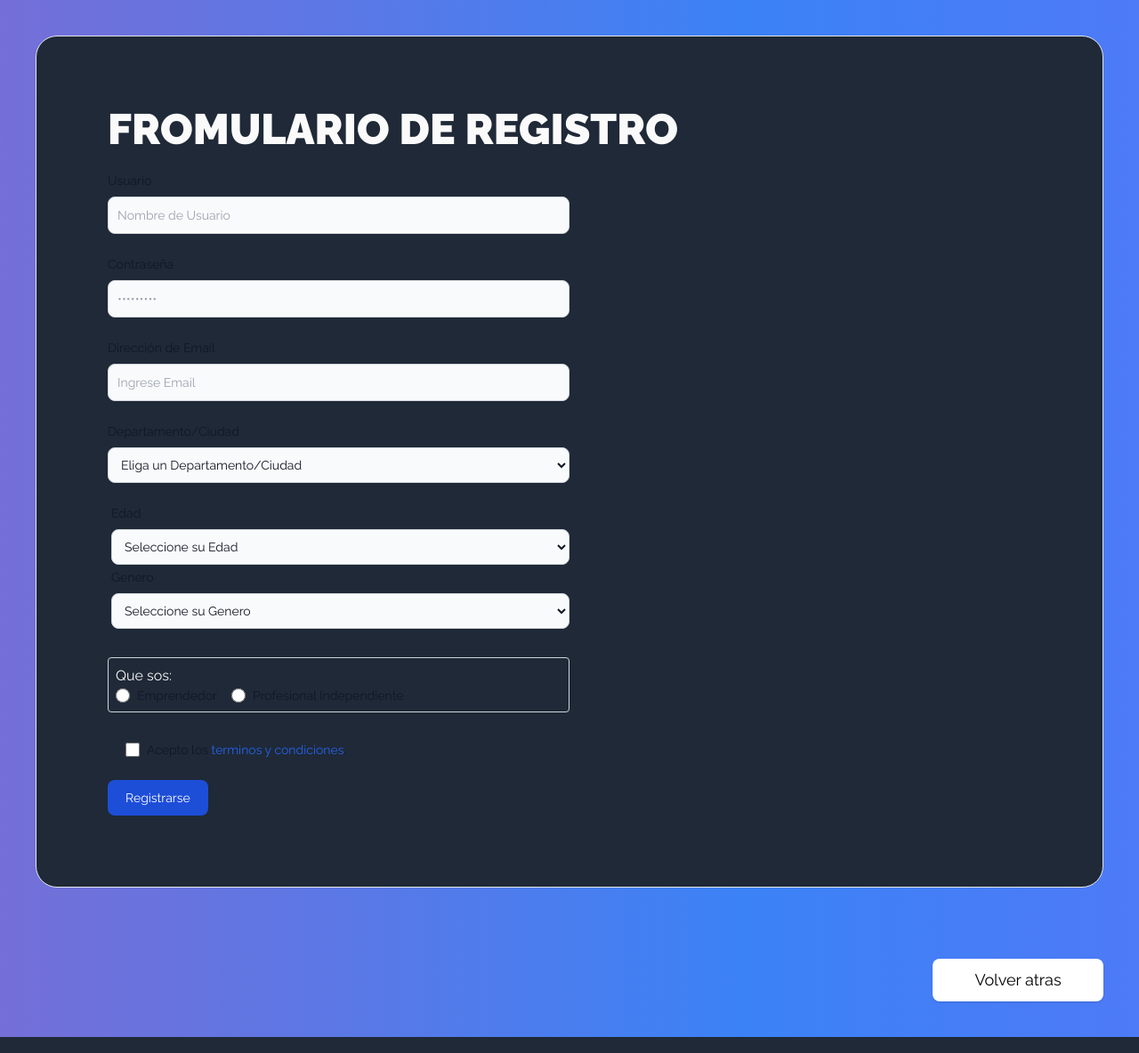
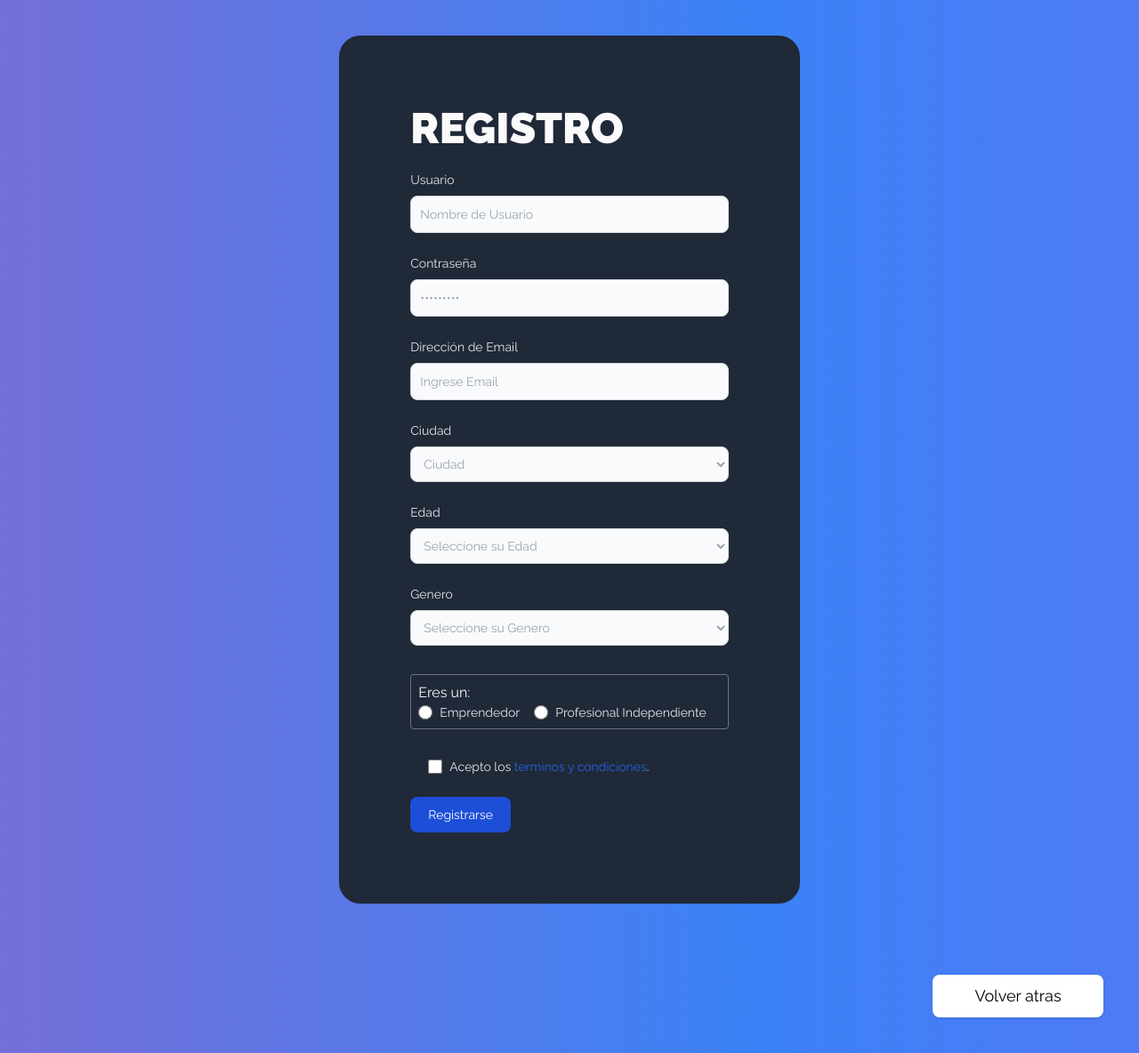
Before and after one commit to sofisil/Hufflepuff-Dec-22, a Flask app: page /formulario in a window 1280 px wide. Shown: the part 96-1280 px from the top of the page at 89% size. Run offline with Flask 2, Linux system fonts and the light colour scheme; parts of the project's set-up code (start-up, migrations or seed data) failed here and were passed over; some libraries are stand-ins or nearby versions.

Commit message:
html final del registro

```diff
--- a/templates/formulario.html
+++ b/templates/formulario.html
@@ -75,54 +75,48 @@
                 </button>
             </div>
         </header>
+    </div>
      <!-- ------------------------------------EL FORMULARIO------------------------------------------------------->
-<form class="p-20 m-10 bg-[#1f2937] border border-blue rounded-3xl">
+<form class="w-fit p-20 m-10 bg-[#1f2937] border-gray-300 drop-shadow-sm rounded-3xl mx-auto">
     <!---------- Titulo ------------->
-    <p class="text-[#FAFAFA] text-5xl font-bold mb-6">FROMULARIO DE REGISTRO</p>
+    <p class="text-[#FAFAFA] text-5xl font-bold mb-6">REGISTRO</p>
     <!--------- Contenido ----------->
-    <div class="mb-6">
+    <div class="mb-6 w-full">
         <div>
-            <label for="usuario" class="block mb-2 text-sm font-medium text-gray-900 dark:text-[#FAFAFA]">Usuario</label>
-            <input type="text" id="usuario" class="bg-gray-50 border border-gray-300 text-gray-900 text-sm rounded-lg focus:ring-blue-500 focus:border-blue-500 block w-1/2 p-2.5 dark:bg-gray-700 dark:border-gray-600 dark:placeholder-gray-400 dark:text-white dark:focus:ring-blue-500 dark:focus:border-blue-500" placeholder="Nombre de Usuario" required>
+            <label for="usuario" class="block mb-2 text-sm font-medium text-gray-200">Usuario</label>
+            <input type="text" id="usuario" class="bg-gray-50 border border-gray-300 text-gray-500 text-sm rounded-lg focus:ring-blue-500 focus:border-blue-500 block p-2.5 dark:bg-gray-700 dark:border-gray-600 dark:placeholder-gray-400 dark:text-white dark:focus:ring-blue-500 dark:focus:border-blue-500 w-full" placeholder="Nombre de Usuario" required >
+        </div>
+    </div>
 
+
+    <div class="mb-6 w-full">
+        <div class="mb-6 w-full">
+            <label for="contraseña" class="block mb-2 text-sm font-medium text-gray-200">Contraseña</label>
+            <input type="password" id="contraseña" class="w-full bg-gray-50 border border-gray-300 text-gray-500 text-sm rounded-lg focus:ring-blue-500 focus:border-blue-500 block w-full p-2.5 dark:bg-gray-700 dark:border-gray-600 dark:placeholder-gray-400 dark:text-white dark:focus:ring-blue-500 dark:focus:border-blue-500" placeholder="•••••••••" required>
         </div>
+
+        <label for="email" class="block mb-2 text-sm font-medium text-gray-200">Dirección de Email</label>
+        <input type="email" id="email" class="w-full bg-gray-50 border border-gray-300 text-gray-500 text-sm rounded-lg focus:ring-blue-500 focus:border-blue-500 block w-full p-2.5 dark:bg-gray-700 dark:border-gray-600 dark:placeholder-gray-400 dark:text-white dark:focus:ring-blue-500 dark:focus:border-blue-500" placeholder="Ingrese Email" required>
 
     </div>
 
 
-    <div class="mb-6">
-
-        <div class="mb-6">
-
-            <label for="contraseña" class="block mb-2 text-sm font-medium text-gray-900 dark:text-[#FAFAFA]">Contraseña</label>
-            <input type="password" id="contraseña" class="bg-gray-50 border border-gray-300 text-gray-900 text-sm rounded-lg focus:ring-blue-500 focus:border-blue-500 block w-1/2 p-2.5 dark:bg-gray-700 dark:border-gray-600 dark:placeholder-gray-400 dark:text-white dark:focus:ring-blue-500 dark:focus:border-blue-500" placeholder="•••••••••" required>
-        </div>
-
-        <label for="email" class="block mb-2 text-sm font-medium text-gray-900 dark:text-[#FAFAFA]">Dirección de Email</label>
-        <input type="email" id="email" class="bg-gray-50 border border-gray-300 text-gray-900 text-sm rounded-lg focus:ring-blue-500 focus:border-blue-500 block w-1/2 p-2.5 dark:bg-gray-700 dark:border-gray-600 dark:placeholder-gray-400 dark:text-white dark:focus:ring-blue-500 dark:focus:border-blue-500" placeholder="Ingrese Email" required>
-
-    </div>
-
-
-    <div class="mb-6">
-        <label for="ciudad" class="block mb-2 text-sm font-medium text-gray-900 dark:text-[#FAFAFA]">Departamento/Ciudad</label>
-            <select id="ciudad" class="bg-gray-50 border border-gray-300 text-gray-900 text-sm rounded-lg focus:ring-blue-500 focus:border-blue-500 block w-1/2 p-2.5 dark:bg-gray-700 dark:border-gray-600 dark:placeholder-gray-400 dark:text-white dark:focus:ring-blue-500 dark:focus:border-blue-500">
-            <option selected>Eliga un Departamento/Ciudad</option>
+    <div class="mb-6 w-full">
+        <label for="ciudad" class="block mb-2 text-sm font-medium text-gray-200">Ciudad</label>
+            <select id="ciudad" class="bg-gray-50 border border-gray-300 text-gray-400 text-sm rounded-lg focus:ring-blue-500 focus:border-blue-500 block w-full p-2.5 dark:bg-gray-700 dark:border-gray-600 dark:placeholder-gray-400 dark:text-white dark:focus:ring-blue-500 dark:focus:border-blue-500">
+            <option selected>Ciudad</option>
 
             <option value="AS">Asunción</option>
             <option value="CE">Central</option>
             <option value="LU">Luque</option>
             <option value="LA">Lambaré</option>
             <option value="CO">Concepción</option>
-            <option value="PA">Paraguarí</option>
-            <option value="CR">Cordillera</option>
-            <option value="AP">Alto Paraná</option>
             </select>
     </div>
+    <div class="mb-6 w-full">
+        <label for="edad" class="block mb-2 text-sm font-medium text-gray-200">Edad</label>
+        <select id="edad" class="bg-gray-50 border border-gray-300 text-gray-400 text-sm rounded-lg focus:ring-blue-500 focus:border-blue-500 block w-full p-2.5 dark:bg-gray-700 dark:border-gray-600 dark:placeholder-gray-400 dark:text-white dark:focus:ring-blue-500 dark:focus:border-blue-500">
 
-    <div class="m-1">
-        <label for="edad" class="block mb-2 text-sm font-medium text-gray-900 dark:text-[#FAFAFA]">Edad</label>
-            <select id="edad" class="bg-gray-50 border border-gray-300 text-gray-900 text-sm rounded-lg focus:ring-blue-500 focus:border-blue-500 block w-1/2 p-2.5 dark:bg-gray-700 dark:border-gray-600 dark:placeholder-gray-400 dark:text-white dark:focus:ring-blue-500 dark:focus:border-blue-500">
             <option selected>Seleccione su Edad</option>
             <option value="18">18-25</option>
             <option value="25">25-30</option>
@@ -133,9 +127,9 @@
         </select>
     </div>
 
-    <div class="m-1">
-        <label for="genero" class="block mb-2 text-sm font-medium text-gray-900 dark:text-[#FAFAFA]">Genero</label>
-            <select id="genero" class="bg-gray-50 border border-gray-300 text-gray-900 text-sm rounded-lg focus:ring-blue-500 focus:border-blue-500 block w-1/2 p-2.5 dark:bg-gray-700 dark:border-gray-600 dark:placeholder-gray-400 dark:text-white dark:focus:ring-blue-500 dark:focus:border-blue-500">
+    <div class="mb-6 w-full">
+        <label for="genero" class="block mb-2 text-sm font-medium text-gray-200">Genero</label>
+            <select id="genero" class="bg-gray-50 border border-gray-300 text-gray-400 text-sm rounded-lg focus:ring-blue-500 focus:border-blue-500 block w-full p-2.5 dark:bg-gray-700 dark:border-gray-600 dark:placeholder-gray-400 dark:text-white dark:focus:ring-blue-500 dark:focus:border-blue-500">
 
             <option selected>Seleccione su Genero</option>
             <option value="HO">Masculino</option>
@@ -144,20 +138,18 @@
             </select>
     </div>
 
-
-
-    <div class=" w-1/2 border my-8 p-2 border-gray-300 rounded">
-        <p class="text-[#FAFAFA]">Que sos:</p>
+    <div class=" w-full border my-8 p-2 border-gray-500 rounded">
+        <p class="text-[#FAFAFA]">Eres un:</p>
         <div class="flex">
 
             <div class="flex items-center mr-4">
-                <input id="emprendedor_radio" type="radio" value="" name="emprendedor_radio" class="w-4 h-4 text-blue-600 bg-gray-100 border-gray-300 focus:ring-blue-500 dark:focus:ring-blue-600 dark:ring-offset-gray-800 focus:ring-2 dark:bg-gray-700 dark:border-gray-600">
-                <label for="emprendedor_radio" class="ml-2 text-sm font-medium text-gray-900 dark:text-[#FAFAFA]">Emprendedor</label>
+                <input id="emprendedor_radio" type="radio" value="" id="radio_1" name="emprendedor_radio" class="w-4 h-4 text-blue-600 bg-gray-100 border-gray-300 focus:ring-blue-500 dark:focus:ring-blue-600 dark:ring-offset-gray-800 focus:ring-2 dark:bg-gray-700 dark:border-gray-600">
+                <label for="emprendedor_radio" class="ml-2 text-sm font-medium text-gray-200">Emprendedor</label>
             </div>
 
             <div class="flex items-center mr-4">
-                <input id="profesional_radio" type="radio" value="" name="profesional_radio" class="w-4 h-4 text-blue-600 bg-gray-100 border-gray-300 focus:ring-blue-500 dark:focus:ring-blue-600 dark:ring-offset-gray-800 focus:ring-2 dark:bg-gray-700 dark:border-gray-600">
-                <label for="propfesional_radio" class="ml-2 text-sm font-medium text-gray-900 dark:text-[#FAFAFA]">Profesional Independiente</label>
+                <input id="profesional_radio" type="radio" value="" id="radio_2" name="profesional_radio" class="w-4 h-4 text-blue-600 bg-gray-100 border-gray-300 focus:ring-blue-500 dark:focus:ring-blue-600 dark:ring-offset-gray-800 focus:ring-2 dark:bg-gray-700 dark:border-gray-600">
+                <label for="propfesional_radio" class="ml-2 text-sm font-medium text-gray-200">Profesional Independiente</label>
             </div>
         </div>
     </div>
@@ -166,7 +158,7 @@
         <div class="flex items-center h-5">
         <input id="terminos" type="checkbox" value="" class="w-4 h-4 border border-gray-300 rounded bg-gray-50 focus:ring-3 focus:ring-blue-300 dark:bg-gray-700 dark:border-gray-600 dark:focus:ring-blue-600 dark:ring-offset-gray-800" required>
         </div>
-        <label for="terminos" class="ml-2 text-sm font-medium text-gray-900 dark:text-[#FAFAFA]">Acepto los <a href="#" class="text-blue-600 hover:underline dark:text-blue-500">terminos y condiciones</a>.</label>
+        <label for="terminos" class="ml-2 text-sm font-medium text-gray-200">Acepto los <a href="#" class="text-blue-600 hover:underline dark:text-blue-500">terminos y condiciones</a>.</label>
     </div>
 
     <button type="submit" class="text-white bg-blue-700 hover:bg-blue-800 focus:ring-4 focus:outline-none focus:ring-blue-300 font-medium rounded-lg text-sm w-full sm:w-auto px-5 py-2.5 text-center dark:bg-blue-600 dark:hover:bg-blue-700 dark:focus:ring-blue-800">Registrarse</button>
@@ -178,6 +170,5 @@
         <span class="relative text-black group-hover:text-white">Volver atras</span>
     </button>
 </div>
-</div>
 </body>
 </html>
```
Lines whose indentation alone changed are shown as unchanged.
